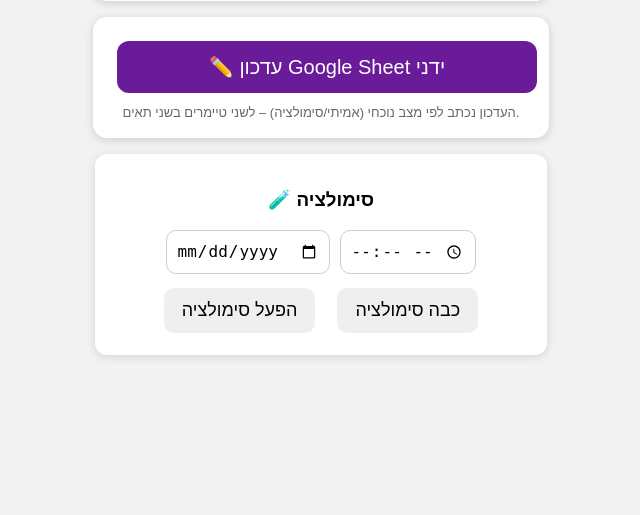
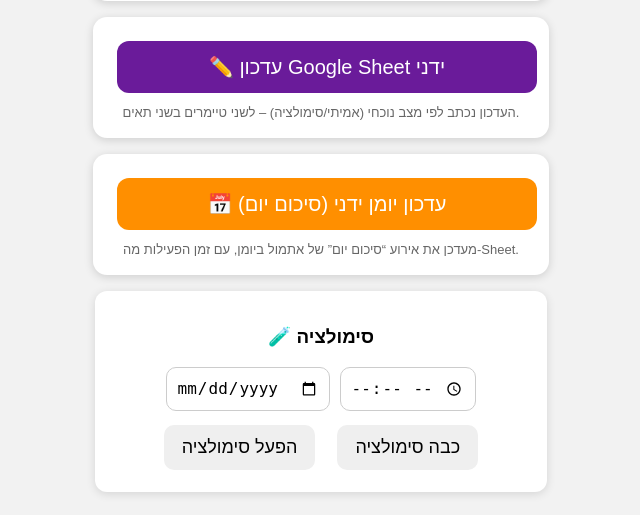
Before and after one commit to matanexcell-lab/work-timers, a Flask app: page / in a window 1280 px wide. Shown: the part 883-1398 px from the top of the page, without its empty margins (319-959 px from the left). Before the commit the page ends 1241 px from the top, so only its background shows below. Run offline with Flask 3, Linux system fonts and the light colour scheme; data comes from the database, SQL or seed files in the repository.

Commit message:
Update index.html

```diff
--- a/app/templates/index.html
+++ b/app/templates/index.html
@@ -22,6 +22,7 @@
     input[type="text"]{font-size:18px;padding:12px 14px;border-radius:10px;border:1px solid #ccc;min-width:220px;text-align:center}
     .btn-set{background:#607d8b;color:#fff;min-width:90px}
     .biglog{background:#6a1b9a;color:#fff;font-size:20px;padding:14px 18px;border-radius:12px;width:100%}
+    .bigcal{background:#ff8f00;color:#fff;font-size:20px;padding:14px 18px;border-radius:12px;width:100%}
     .hint{font-size:13px;color:#666;margin-top:6px}
     .okbar{background:#e8f5e9;color:#1b5e20;border:1px solid #a5d6a7;padding:10px;border-radius:12px;margin:10px auto;max-width:420px;font-weight:bold}
     .errbar{background:#ffebee;color:#b71c1c;border:1px solid #ef9a9a;padding:10px;border-radius:12px;margin:10px auto;max-width:420px;font-weight:bold}
@@ -86,6 +87,14 @@
     <button class="biglog" onclick="logNow()">✏️ עדכון Google Sheet ידני</button>
     <div class="hint">
       העדכון נכתב לפי מצב נוכחי (אמיתי/סימולציה) – לשני טיימרים בשני תאים.
+    </div>
+  </div>
+
+  <!-- 🆕 GOOGLE CALENDAR MANUAL -->
+  <div class="card">
+    <button class="bigcal" onclick="calendarUpdateNow()">📅 עדכון יומן ידני (סיכום יום)</button>
+    <div class="hint">
+      מעדכן את אירוע “סיכום יום” של אתמול ביומן, עם זמן הפעילות מה-Sheet.
     </div>
   </div>
 
@@ -216,7 +225,7 @@ async function resetTimer(i){
   try{
     const r = await fetch(`${BASE}/api/timer/${i}/reset`, {method:"POST"});
     if(!r.ok) throw new Error(await r.text());
-    showOk("אופס לטיימר");
+    showOk("איפוס לטיימר");
     refreshStatus();
   }catch(e){
     showErr("Reset נכשל");
@@ -282,6 +291,22 @@ async function logNow(){
   }
 }
 
+// ---------- 🆕 google calendar manual ----------
+async function calendarUpdateNow(){
+  try{
+    const r = await fetch(`${BASE}/api/calendar/update-now`, {method:"POST"});
+    const d = await r.json();
+    if(!r.ok || !d.ok){
+      showErr(d.error || "שגיאה בעדכון היומן");
+      return;
+    }
+    showOk(`עודכן יומן: ${d.day} (${d.activity})`);
+  }catch(e){
+    showErr("שגיאה בעדכון היומן");
+    console.error(e);
+  }
+}
+
 // ---------- simulation ----------
 async function startSim(){
   const d = document.getElementById("simDate").value;
```
